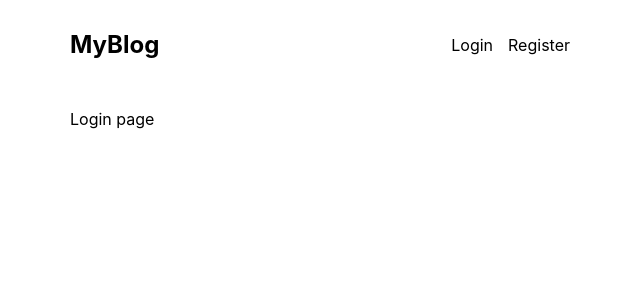
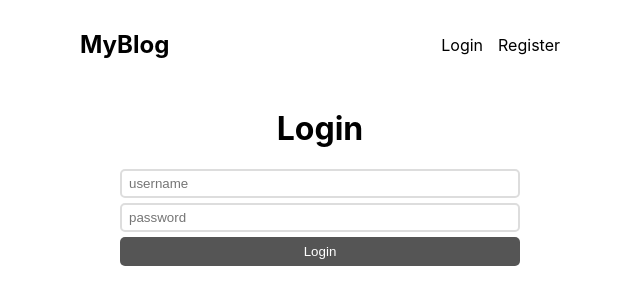
Before and after one commit to ThaboChambule/Blog, a React (Create React App) app in the folder client/: page /login in a window 1280 px wide. Shown: the top 304 px of the page, without its empty margins (320-960 px from the left). Built offline with nearby package versions, Linux system fonts and the light colour scheme.

Commit message:
add login/homepage styling

```diff
--- a/client/src/App.css
+++ b/client/src/App.css
@@ -1,3 +1,6 @@
+*{
+  box-sizing: border-box;
+}
 main{
   padding:10px;
   max-width: 500px;
@@ -51,3 +54,28 @@
   margin:10px 0;
   line-height: 1.4rem;
 }
+form.login, form.register{
+  max-width: 400px;
+  margin:0 auto;
+}
+input{
+  display:block;
+  margin-bottom: 5px;
+  width:100%;
+  padding:5px 7px;
+  border:2px solid #ddd;
+  border-radius: 5px;
+  background-color: #fff;
+}
+button{
+  width:100%;
+  display: block;
+  background-color: #555;
+  border:0;
+  color:#fff;
+  border-radius: 5px;
+  padding:7px 0;
+}
+form h1{
+  text-align: center;
+}
--- a/client/src/App.js
+++ b/client/src/App.js
@@ -5,6 +5,7 @@
 import Layout from "./layout";
 import IndexPage from "./pages/IndexPage";
 import LoginPage from "./pages/LoginPag"
+import RegisterPage from "./pages/RegisterPage";
 
 function App() {
   return (
@@ -12,6 +13,7 @@
       <Route path="/" element={<Layout />}>
         <Route index element={<IndexPage />} />
         <Route path={"/login"} element={<LoginPage/>} />
+        <Route path={"/register"} element={<RegisterPage/>}/>
       </Route>
     </Routes>
   );
--- a/client/src/pages/LoginPag.js
+++ b/client/src/pages/LoginPag.js
@@ -1,6 +1,11 @@
 export default function LoginPage(){
 return(
-    <div>Login page</div>
+    <form className="login">
+        <h1>Login</h1>
+        <input type="text" placeholder="username"/>
+        <input type="password" placeholder="password"/>
+        <button>Login</button>
+    </form>
 
 )
 }
--- /dev/null
+++ b/client/src/pages/RegisterPage.js
@@ -0,0 +1,10 @@
+export default function RegisterPage(){
+return(
+    <form className="register">
+        <h1>Register</h1>
+    <input type="text" placeholder="username"/>
+    <input type="password" placeholder="password"/>
+    <button>Register</button>
+</form>
+)
+}
```
